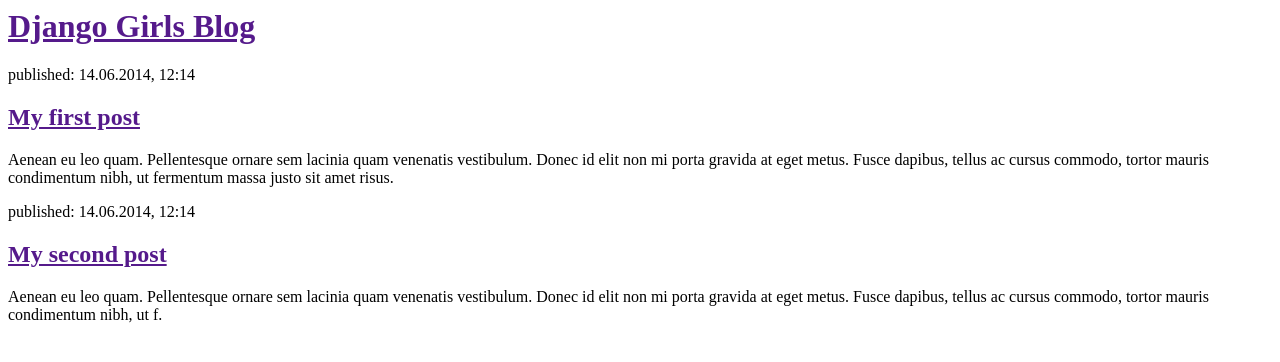
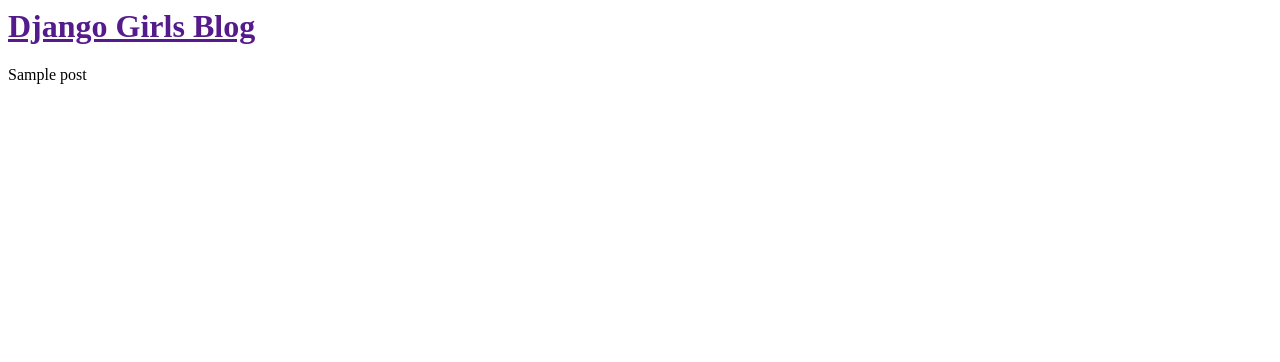
Before and after one commit to y4nolo/my-first-blog, a Django app: template blog/templates/blog/post_list.html in a window 1280 px wide. Shown: the top 362 px of the page. Run offline with Django 3.2, Linux system fonts and the light colour scheme; the template is opened without the code that fills it: values that come from a table or form of the project are taken from there, others are empty; tables that the repository leaves empty hold one stand-in row (values such as "Sample post").

Commit message:
Modified templates to display posts from database.

```diff
--- a/blog/templates/blog/post_list.html
+++ b/blog/templates/blog/post_list.html
@@ -7,16 +7,9 @@
             <h1><a href="">Django Girls Blog</a></h1>
         </div>
 
-        <div>
-            <p>published: 14.06.2014, 12:14</p>
-            <h2><a href="">My first post</a></h2>
-            <p>Aenean eu leo quam. Pellentesque ornare sem lacinia quam venenatis vestibulum. Donec id elit non mi porta gravida at eget metus. Fusce dapibus, tellus ac cursus commodo, tortor mauris condimentum nibh, ut fermentum massa justo sit amet risus.</p>
-        </div>
+{% for post in posts %}
+	{{  post  }}
+{% endfor %}
 
-        <div>
-            <p>published: 14.06.2014, 12:14</p>
-            <h2><a href="">My second post</a></h2>
-            <p>Aenean eu leo quam. Pellentesque ornare sem lacinia quam venenatis vestibulum. Donec id elit non mi porta gravida at eget metus. Fusce dapibus, tellus ac cursus commodo, tortor mauris condimentum nibh, ut f.</p>
-        </div>
     </body>
 </html>
--- a/blog/views.py
+++ b/blog/views.py
@@ -1,5 +1,8 @@
 from django.shortcuts import render
+from django.utils import timezone
+from .models import Post
 
 # Create your views here.
 def post_list(request):
-	return render(request, 'blog/post_list.html',())
+	posts = Post.objects.filter(published_date__lte=timezone.now()).order_by('published_date')
+	return render(request, 'blog/post_list.html',{'posts':posts})
```
Also changed, not shown: blog/models.py (+5 -5 lines).
